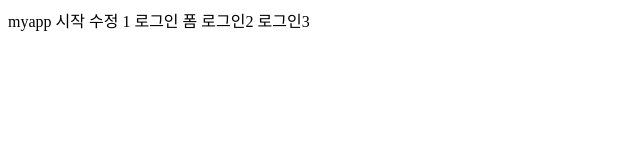
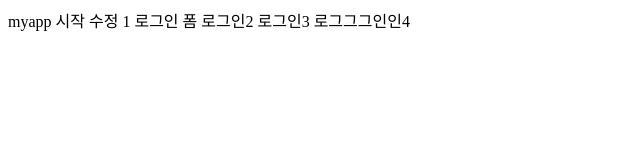
Before and after one commit to JJOOYYONG/myapp, a plain HTML site: page index.html in a window 1280 px wide. Shown: the whole page, without its empty margins (0-640 px from the left). Drawn offline with Linux system fonts and the light colour scheme.

Commit message:
index4차 수정

```diff
--- a/index.html
+++ b/index.html
@@ -12,5 +12,6 @@
     로그인 폼
     로그인2
     로그인3
+    로그그그인인4
 </body>
 </html>
```
